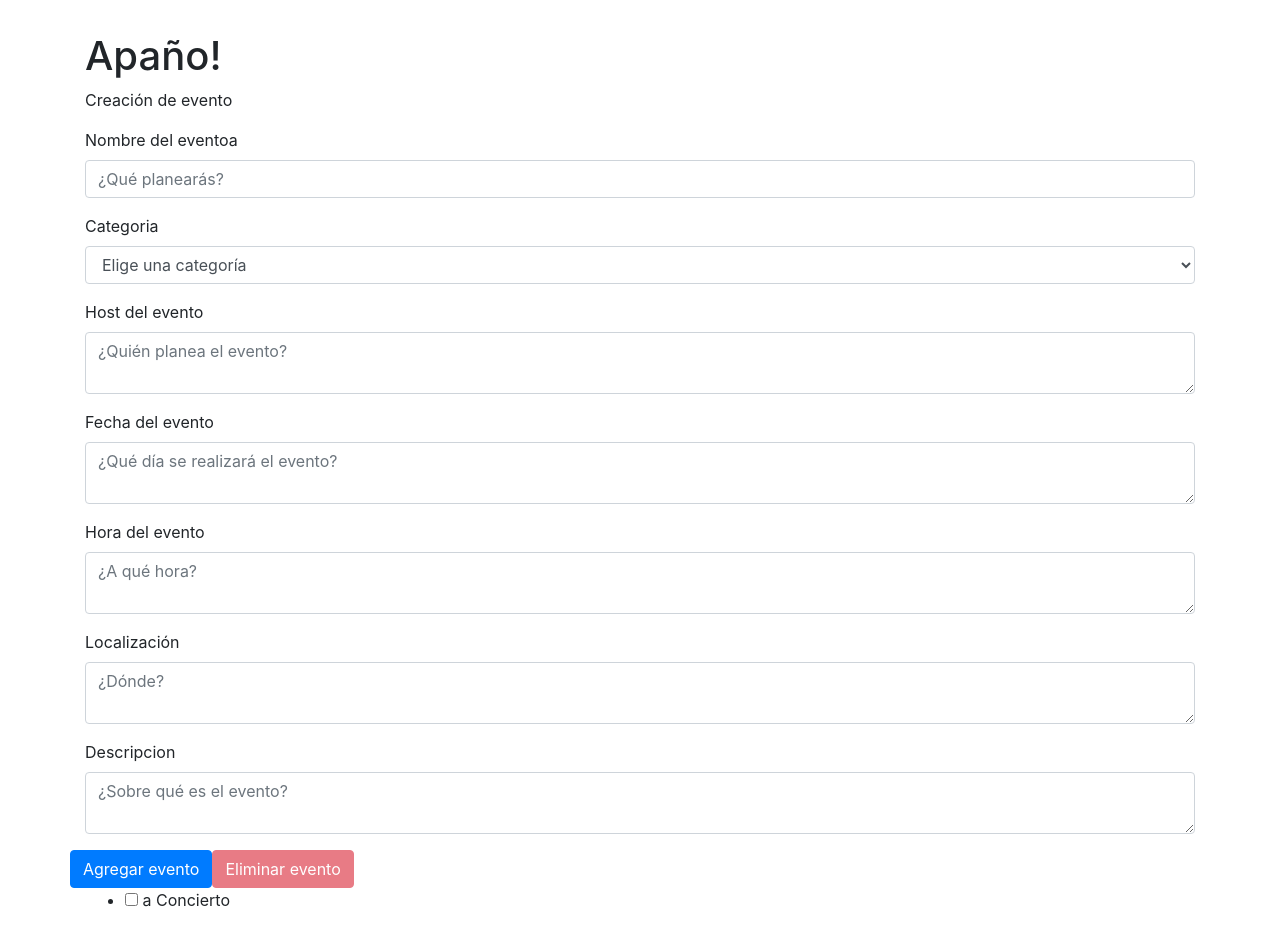
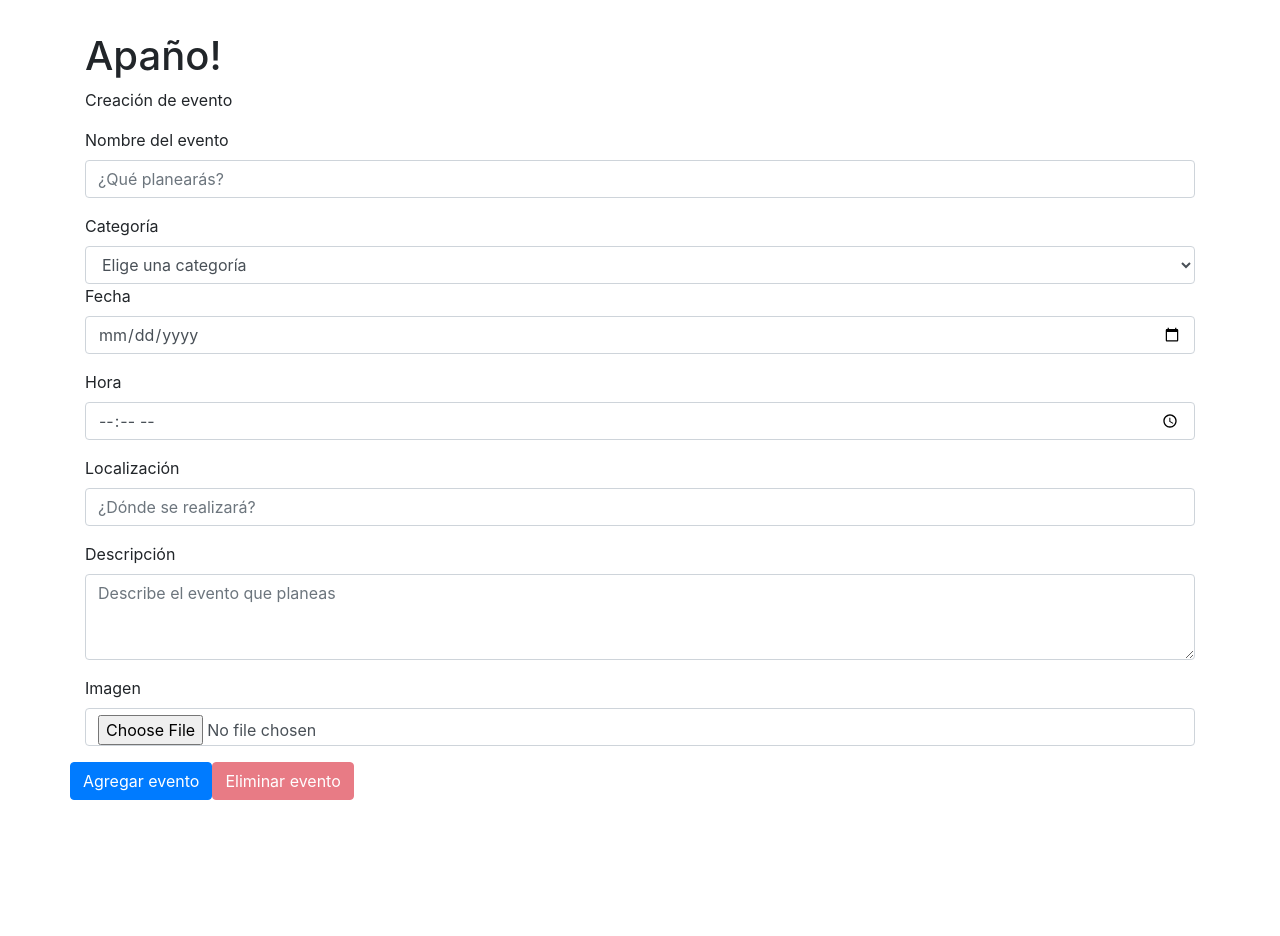
Before and after one commit to DCC-CC4401/2023-2-grupo-11, a Django app: page /perfil/crear_evento in a window 1280 px wide. After the commit the page ends 800 px from the top, so only its background shows below. Run offline with Django 4.2, Linux system fonts and the light colour scheme; data comes from the database, SQL or seed files in the repository; some libraries are stand-ins or nearby versions.

Commit message:
cambio en tipo de input en fecha y hora

```diff
--- a/apagno_app/perfil_apagno_app/templates/perfil_app/creacionEvento.html
+++ b/apagno_app/perfil_apagno_app/templates/perfil_app/creacionEvento.html
@@ -12,15 +12,16 @@
                 <h1>Apaño!</h1>
                 <p class="tagline">Creación de evento</p>
             <!-- Fin encabezado -->
+                    <!-- Formulario de nueva tarea-->
                 <form action="" method="post">
                 {% csrf_token %} <!-- csrf token for basic security -->
-                    <!-- Formulario de nueva tarea-->
-                    <div class="form-group">
-                        <label for="nombre">Nombre del eventoa</label>
-                        <input type="text" id="nombre" class="form-control" placeholder="¿Qué planearás?" name="nombre" required>
+                    <div class="mb-3">
+                        <label for="nombre" class="form-label">Nombre del evento</label>
+                        <input type="text" class="form-control" id="nombre" placeholder="¿Qué planearás?">
                     </div>
-                    <div class="form-group">
-                        <label for="categoria">Categoria</label>
+                    <!-- Falta categoría-->
+                    <div >
+                        <label for="categoria">Categoría</label>
                         <select id="categoria"  class="form-control" name="selector_categoria">
                         <option class="disabled" value="">Elige una categoría</option>
                         {% for categoria in categorias %}
@@ -28,44 +29,31 @@
                         {% endfor %}
                         </select>
                     </div>
-                    <div class="form-group">
-                        <label for="host">Host del evento</label>
-                        <textarea  id="host" class="form-control" placeholder="¿Quién planea el evento?" name="host" required></textarea>
+                    <div class="mb-3">
+                        <label for="fecha" class="form-label">Fecha</label>
+                        <input type="date" class="form-control" id="fecha" placeholder="¿Qué día se realizará el evento?">
                     </div>
-                    <div class="form-group">
-                        <label for="fecha">Fecha del evento</label>
-                        <textarea  id="fecha" class="form-control" placeholder="¿Qué día se realizará el evento?" name="fecha" required></textarea>
+                    <div class="mb-3">
+                        <label for="hora" class="form-label">Hora</label>
+                        <input type="time" class="form-control" id="hora" placeholder="¿A qué hora se realizará?">
                     </div>
-                    <div class="form-group">
-                        <label for="hora">Hora del evento</label>
-                        <textarea  id="hora" class="form-control" placeholder="¿A qué hora?" name="hora" required></textarea>
+                    <div class="mb-3">
+                        <label for="lugar" class="form-label">Localización</label>
+                        <input type="text" class="form-control" id="lugar" placeholder="¿Dónde se realizará?">
                     </div>
-                    <div class="form-group">
-                        <label for="lugar">Localización</label>
-                        <textarea  id="lugar" class="form-control" placeholder="¿Dónde?" name="lugar" required></textarea>
+                    <div class="mb-3">
+                        <label for="descripción" class="form-label">Descripción</label>
+                        <textarea class="form-control" id="descripción" placeholder="Describe el evento que planeas"rows="3"></textarea>
                     </div>
-                    <div class="form-group">
-                        <label for="descripcion">Descripcion</label>
-                        <textarea  id="descripcion" class="form-control" placeholder="¿Sobre qué es el evento?" name="descripcion" required></textarea>
+                    <div class="mb-3">
+                        <label for="formFile" class="form-label">Imagen</label>
+                        <input class="form-control" type="file" id="formFile">
                     </div>
-                    <!-- Fin formulario de nueva tarea -->
-                    <!-- Botones para agregar o eliminar tarea -->
                     <div class="row">
                         <button class="btn btn-primary" name="eventAdd" type="submit"><i class="fa fa-plus icon"></i>Agregar evento</button>
                         <button disabled class="btn btn-danger" name="eventDelete" formnovalidate="" type="submit" onclick="$('input#sublist').click();"><i class="fa fa-trash-o icon"></i>Eliminar evento</button>
                     </div>
-                    <!-- Fin botones para agregar o eliminar tarea -->
-                     <!-- Lista de las tareas existentes -->
-                    <ul class="eventList">
-                    {% for evento in eventos %} <!-- django template lang - for loop -->
-                        <li class="eventItem">
-                            <input type="checkbox" class="eventCheckbox" name="checkedbox" id="{{ evento.id }}" value="{{ evento.id }}">
-                            <label for="{{ evento.id }}"><span class="complete-">{{ evento.nombre }}</span></label>
-                            <span class="categoria-{{ evento.categoria }}">{{ evento.categoria }}</span>
-                        </li>
-                    {% endfor %}
-                    </ul>
-                <!-- Fin de la lista de tareas existentes-->
+
                 </form>
         </div><!-- container -->
 
```
Also changed, not shown: 2 other files.
